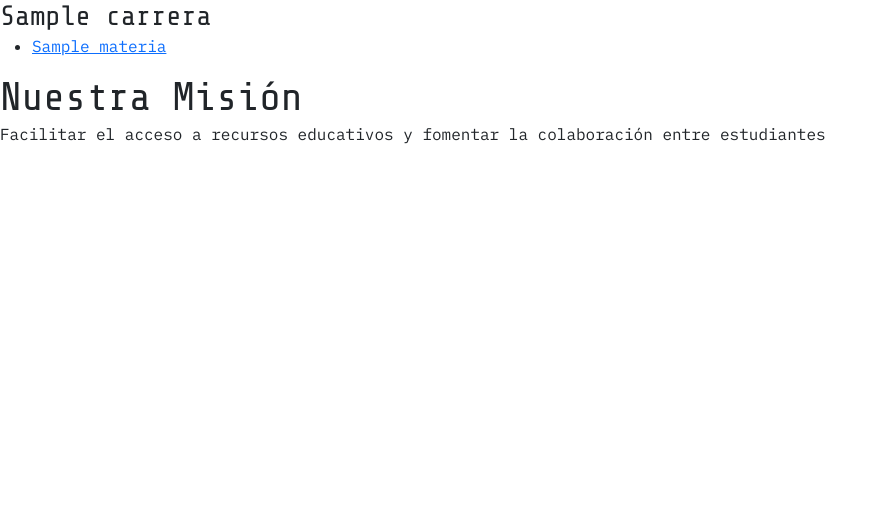
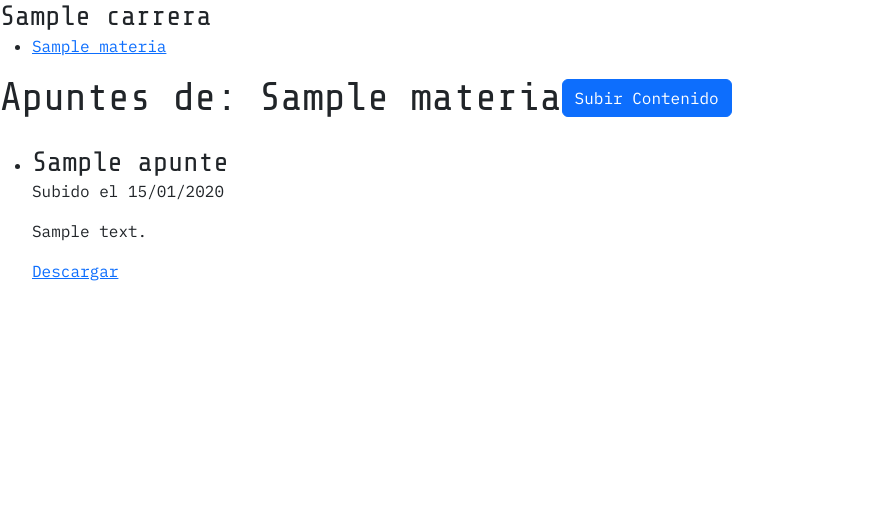
Before and after one commit to colochampre/django_apuntes, a Django app: page /materias/por_carrera/1/ in a window 1280 px wide. Shown: the part 72-595 px from the top of the page, without its empty margins (0-887 px from the left). Run offline with Django 5.2, Linux system fonts and the light colour scheme; tables that the repository leaves empty hold one stand-in row (values such as "Sample post").

Commit message:
Correccion error, no se veian apuntes subisdos, arreglado

```diff
--- a/apuntes/apuntes/urls.py
+++ b/apuntes/apuntes/urls.py
@@ -1,13 +1,37 @@
 from django.contrib import admin
 from django.urls import path, include
 from .views import home
+from django.conf import settings
+from django.conf.urls.static import static
 
 urlpatterns = [
-    path('admin/', admin.site.urls),
-    path('', home, name='home'),
-    path('usuarios/', include(('gestion_usuarios.urls', 'gestion_usuarios'), namespace='gestion_usuarios')),
-    path('apuntes/', include(('gestion_apuntes.urls', 'gestion_apuntes'), namespace='gestion_apuntes')),
-    path('carreras/', include(('gestion_carreras.urls', 'gestion_carreras'), namespace='gestion_carreras')),
-    path('materias/', include(('gestion_materias.urls', 'gestion_materias'), namespace='gestion_materias')),
+    path("admin/", admin.site.urls),
+    path("", home, name="home"),
+    path(
+        "usuarios/",
+        include(
+            ("gestion_usuarios.urls", "gestion_usuarios"), namespace="gestion_usuarios"
+        ),
+    ),
+    path(
+        "carreras/",
+        include(
+            ("gestion_carreras.urls", "gestion_carreras"), namespace="gestion_carreras"
+        ),
+    ),
+    path(
+        "materias/",
+        include(
+            ("gestion_materias.urls", "gestion_materias"), namespace="gestion_materias"
+        ),
+    ),
+    path(
+        "apuntes/",
+        include(
+            ("gestion_apuntes.urls", "gestion_apuntes"), namespace="gestion_apuntes"
+        ),
+    ),
+]
 
-]
+if settings.DEBUG:
+    urlpatterns += static(settings.MEDIA_URL, document_root=settings.MEDIA_ROOT)
--- a/apuntes/gestion_materias/urls.py
+++ b/apuntes/gestion_materias/urls.py
@@ -5,5 +5,4 @@ app_name = 'gestion_materias'
 
 urlpatterns = [
     path('por_carrera/<int:carrera_id>/', views.listar_materias_por_carrera, name='materias_por_carrera'),
-    path('<int:materia_id>/apuntes/', views.apuntes_por_materia, name='apuntes_por_materia'),
 ]
--- a/apuntes/gestion_materias/views.py
+++ b/apuntes/gestion_materias/views.py
@@ -7,11 +7,23 @@ from gestion_apuntes.models import Apunte
 def listar_materias_por_carrera(request, carrera_id):
     carrera = get_object_or_404(Carrera, id=carrera_id)
     materias = carrera.materias.all().order_by("nombre")
-    context = {"carrera": carrera, "materias": materias}
+
+    materia_seleccionada = None
+    apuntes = []
+
+    materia_id = request.GET.get('materia_id')
+    if materia_id:
+        materia_seleccionada = get_object_or_404(Materia, id=materia_id)
+    elif materias.exists():
+        materia_seleccionada = materias.first()
+
+    if materia_seleccionada:
+        apuntes = Apunte.objects.filter(materia=materia_seleccionada).order_by("-fecha_publicacion")
+
+    context = {
+        "carrera": carrera,
+        "materias": materias,
+        "materia_seleccionada": materia_seleccionada,
+        "apuntes": apuntes
+    }
     return render(request, "gestion_materias/lista_materias.html", context)
-
-def apuntes_por_materia(request, materia_id):
-    materia = get_object_or_404(Materia, id=materia_id)
-    apuntes = Apunte.objects.filter(materia=materia).order_by("-fecha_publicacion")
-    context = {"materia": materia, "apuntes": apuntes}
-    return render(request, "gestion_materias/apuntes_por_materia.html", context)
--- a/apuntes/templates/gestion_materias/lista_materias.html
+++ b/apuntes/templates/gestion_materias/lista_materias.html
@@ -13,7 +13,7 @@
             <ul>
                 {% for materia in materias %}
                     <li>
-                        <a href="{% url 'gestion_materias:apuntes_por_materia' materia.id %}">{{ materia.nombre }}</a>
+                        <a href="?materia_id={{ materia.id }}">{{ materia.nombre }}</a>
                     </li>
                 {% empty %}
                     <li style="padding: 10px 15px; color: #666;">
@@ -25,8 +25,30 @@
     </aside>
 
     <main class="content-area">
-        <h1>Nuestra Misión</h1>
-        <p>Facilitar el acceso a recursos educativos y fomentar la colaboración entre estudiantes</p>
+        {% if materia_seleccionada %}
+            <div class="d-flex justify-content-between align-items-center mb-4">
+                <h1>Apuntes de: {{ materia_seleccionada.nombre }}</h1>
+                <a href="{% url 'gestion_apuntes:subir_apunte' %}" class="btn btn-primary">Subir Contenido</a>
+            </div>
+
+            {% if apuntes %}
+                <ul>
+                    {% for apunte in apuntes %}
+                        <li>
+                            <h3>{{ apunte.titulo }}</h3>
+                            <p>Subido el {{ apunte.fecha_publicacion|date:"d/m/Y" }}</p>
+                            <p>{{ apunte.descripcion|default:"Sin descripción." }}</p>
+                            <a href="{{ apunte.archivo.url }}" download>Descargar</a>
+                        </li>
+                    {% endfor %}
+                </ul>
+            {% else %}
+                <p>No hay material subido todavía.</p>
+            {% endif %}
+        {% else %}
+            <h1>Nuestra Misión</h1>
+            <p>Facilitar el acceso a recursos educativos y fomentar la colaboración entre estudiantes</p>
+        {% endif %}
     </main>
 </div>
 {% endblock %}
```
Also changed, not shown: apuntes/templates/gestion_apuntes/subir_apunte.html (+3 -4 lines), apuntes/templates/gestion_materias/apuntes_por_materia.html (deleted, +0 -27 lines).
